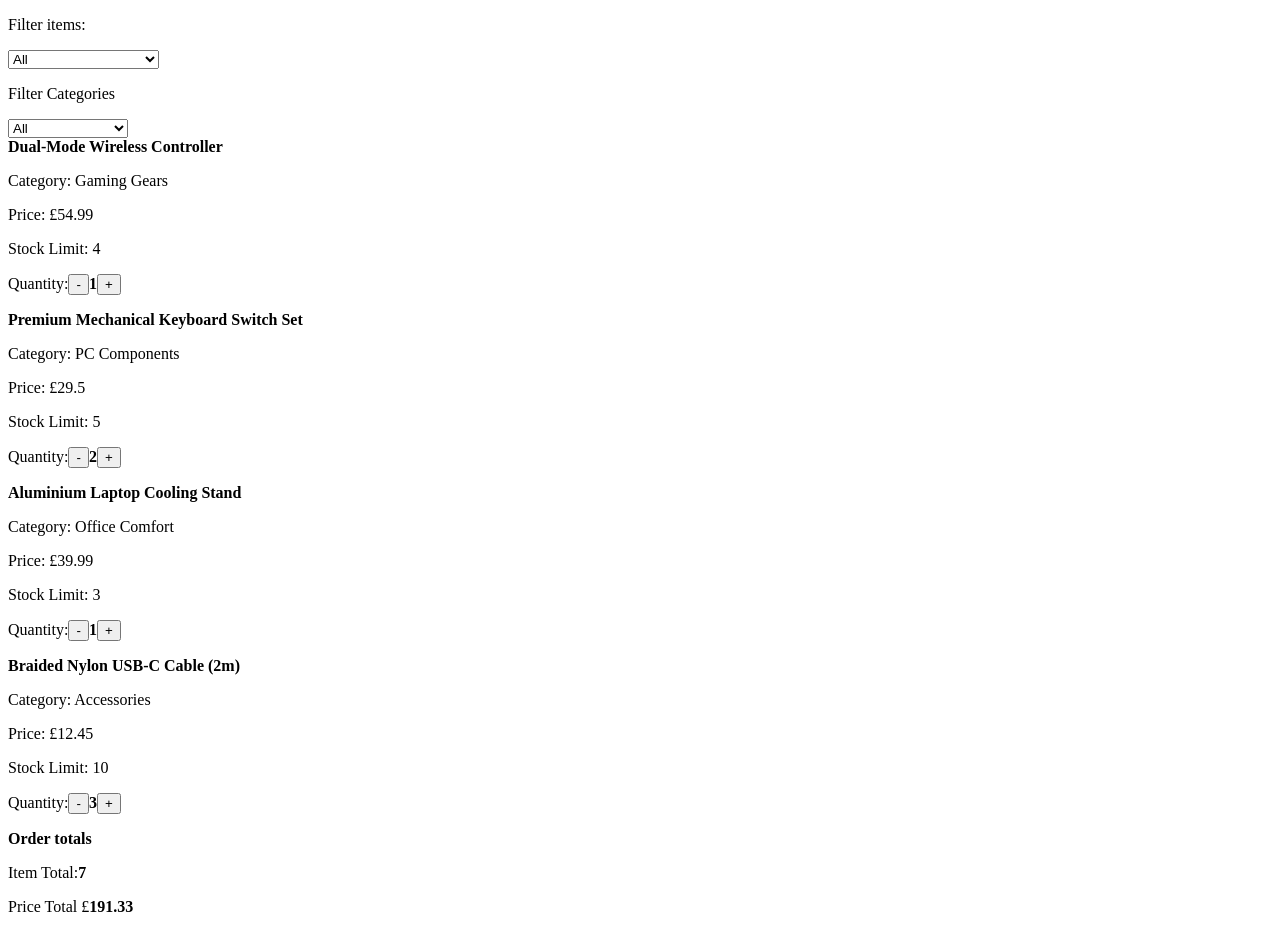
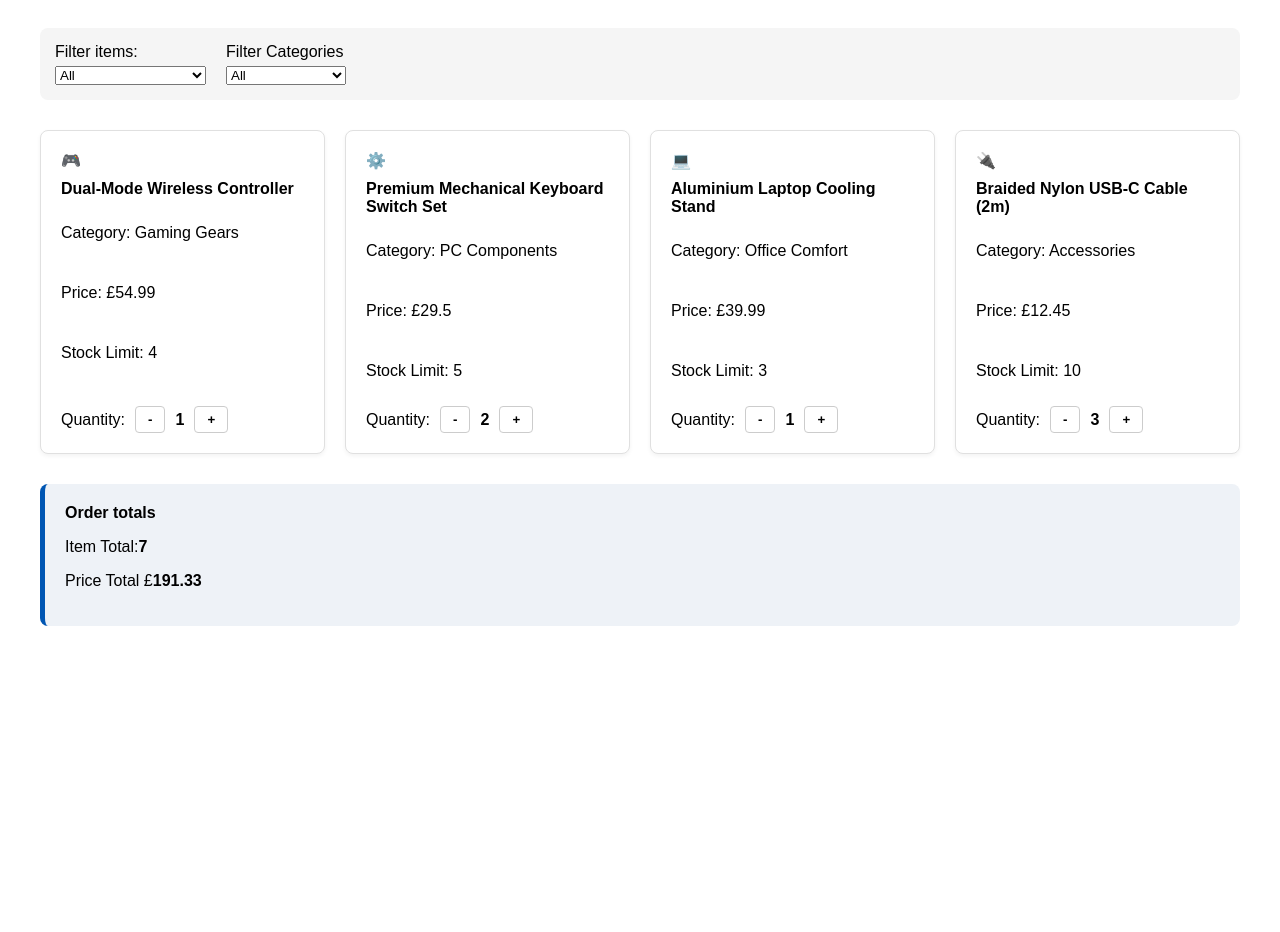
Before and after one commit to souste/js-sandboxes, a React (Vite) app in the folder 03-react-test-lab/: page / in a window 1280 px wide. After the commit the page ends 800 px from the top, so only its background shows below. Built offline with nearby package versions, Linux system fonts and the light colour scheme.

Commit message:
feat(ShoppingCartTest): add basic styling

```diff
--- a/03-react-test-lab/src/App.css
+++ b/03-react-test-lab/src/App.css
@@ -1,3 +1,5 @@
+/* Product Filter */
+
 /* .product-container {
   display: flex;
   flex-direction: column;
@@ -75,8 +77,71 @@
   font-size: 15px;
 } */
 
-.items-container {
+/* Shopping Cart */
+
+.card-dashboard {
+  max-width: 1200px;
+  margin: 0 auto;
+  padding: 20px;
+  font-family: sans-serif;
+}
+
+.filters-container {
   display: flex;
-  gap: 12px;
+  gap: 20px;
+  margin-bottom: 30px;
+  background-color: #f5f5f5;
+  padding: 15px;
+  border-radius: 8px;
+}
+
+.filter-group {
+  display: flex;
+  flex-direction: column;
+  gap: 5px;
+}
+
+.items-grid {
+  display: grid;
+  grid-template-columns: repeat(auto-fill, minmax(250px, 1fr));
+  gap: 20px;
+  margin-bottom: 30px;
+}
+
+.item-card {
+  border: 1px solid #e0e0e0;
+  border-radius: 8px;
+  padding: 20px;
+  display: flex;
+  flex-direction: column;
+  gap: 10px;
+  background: white;
+  box-shadow: 0 2px 4px rgba(0, 0, 0, 0.05);
+}
+
+.quantity-controls {
+  display: flex;
+  align-items: center;
+  gap: 10px;
+  margin-top: auto;
+}
+
+.quantity-controls button {
+  padding: 5px 12px;
   border: 1px solid #ccc;
+  background-color: #fff;
+  border-radius: 4px;
+  cursor: pointer;
+  font-weight: bold;
 }
+
+.quantity-controls button:hover {
+  background-color: #f0f0f0;
+}
+
+.order-summary {
+  background-color: #eef2f7;
+  padding: 20px;
+  border-radius: 8px;
+  border-left: 5px solid #0056b3;
+}
--- a/03-react-test-lab/src/ShoppingCartTest.jsx
+++ b/03-react-test-lab/src/ShoppingCartTest.jsx
@@ -72,9 +72,10 @@ export function ShoppingCartTest() {
   };
 
   return (
-    <div>
-      <div>
-        <p>Filter items: </p>
+    <div className="card-dashboard">
+      <div className="filters-container">
+        <div className="filter-group">
+          <label>Filter items: </label>
           <select onChange={(e) => setItemSelectValue(e.target.value)}>
             <option value="all">All</option>
             <option value="cart-item-1">Wireless Controller</option>
@@ -82,7 +83,10 @@ export function ShoppingCartTest() {
             <option value="cart-item-3">Laptop Cooling Stand</option>
             <option value="cart-item-4">Nylon USB-C Cable</option>
           </select>
-        <p>Filter Categories</p>
+        </div>
+
+        <div className="filter-group">
+          <label>Filter Categories</label>
           <select onChange={(e) => setCategorySelectValue(e.target.value)}>
             <option value="all">All</option>
             <option value="Gaming Gears">Gaming Gears</option>
@@ -91,14 +95,17 @@ export function ShoppingCartTest() {
             <option value="Accessories">Accessories</option>
           </select>
         </div>
-      <div>
+      </div>
+
+      <div className="items-grid">
         {filteredItems.map((item) => (
-          <div key={item.id}>
+          <div key={item.id} className="item-card">
+            <span className="item-emoji">{item.image}</span>
             <strong>{item.name}</strong>
             <p>Category: {item.category}</p>
             <p>Price: £{item.price}</p>
             <p>Stock Limit: {item.stockLimit}</p>
-            <p>
+            <div className="quantity-controls">
               Quantity:
               <button onClick={() => handleQuantityDecrement(item.id)}>
                 -
@@ -107,11 +114,12 @@ export function ShoppingCartTest() {
               <button onClick={() => handleQuantityIncrement(item.id)}>
                 +
               </button>
-            </p>
+            </div>
           </div>
         ))}
       </div>
-      <div>
+
+      <div className="order-summary">
         <strong>Order totals</strong>
         <p>
           Item Total:
```
Lines whose indentation alone changed are shown as unchanged.
